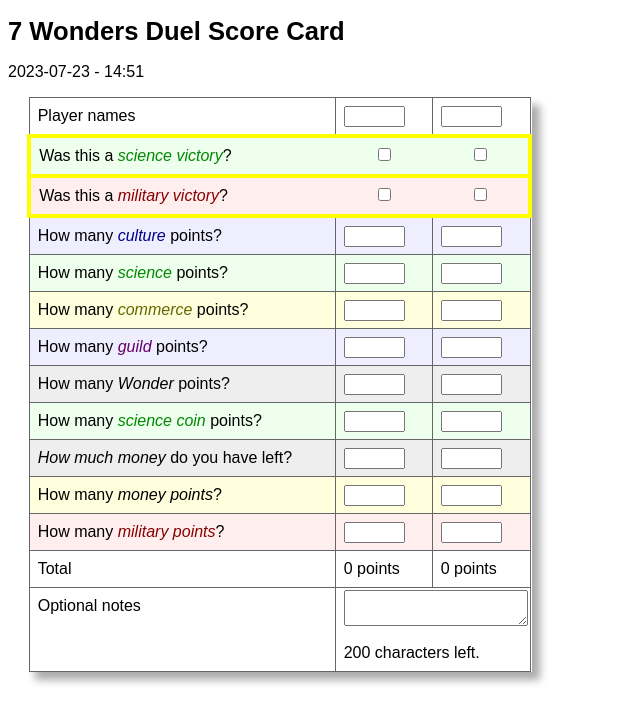
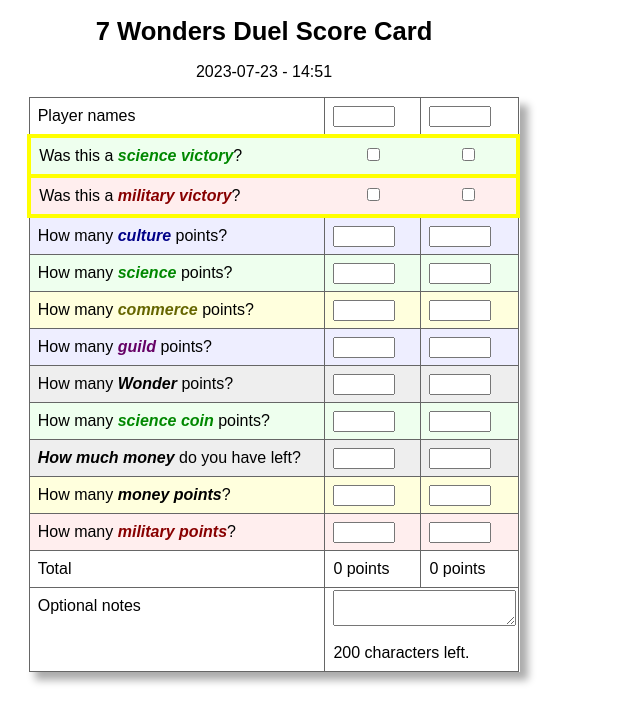
Before and after one commit to bcollin/7wd-scoring, a Vue app: page / in a window 1280 px wide. Shown: the top 722 px of the page, without its empty margins (0-640 px from the left). Built offline with nearby package versions, Linux system fonts and the light colour scheme.

Commit message:
Styling tweaks.

```diff
--- a/src/App.vue
+++ b/src/App.vue
@@ -145,9 +145,10 @@ function sumIt(e) {
 </script>
 
 <template>
-	<h1>7 Wonders Duel Score Card</h1>
+	<div id="main">
+		<h1>7 Wonders Duel Score&nbsp;Card</h1>
 
-	<p>{{dateS}} - {{timeS}}</p>
+		<p class="datetime">{{dateS}} - {{timeS}}</p>
 
 		<table @keyup="sumIt">
 			<tr>
@@ -162,13 +163,15 @@ function sumIt(e) {
 			</tr>
 			<twoScoresRow v-for="fields in form" :item="fields" v-model="player"></twoScoresRow>
 		</table>
+	</div> <!-- /#main -->
 </template>
 
 <style>
 	* { font-family: sans-serif; }
 	body { margin: .5em; font-size: 16px; }
 	#main { max-width: 100%; }
-	h1 { font-size: 1.6em; }
+	h1 { font-size: 1.6em; text-align: center; }
+	.datetime { text-align: center; }
 	table { display: block; margin-bottom: 1.5em; }
 	tbody { display: block; }
 	tr { display: block; margin-bottom: .75em; }
@@ -196,7 +199,7 @@ function sumIt(e) {
 		tr th:first-child { float: none; width: 18em; }
 		tr:first-child th:first-child { float: none; width: 18em; }
 		tr th:first-child { text-align: left; }
-		xtr:first-child th:first-child { text-align: center; }
+		tr:first-child th:first-child { text-align: center; }
 		td:nth-child(2)::before { content: ""; }
 		td:nth-child(3)::before { content: ""; }
 	}
--- a/src/components/two-scores-row.vue
+++ b/src/components/two-scores-row.vue
@@ -85,6 +85,8 @@
 		tr.track { border: 3px outset #ff0;}
 		tr.track th, tr.track td { border: none; }
 		tr.slimfield th:first-child { position: relative; }
+		.label em { font-weight: bold; }
+
 		input[type="text"] { width: 4em; }
 	}
 </style>
```
Lines whose indentation alone changed are shown as unchanged.
